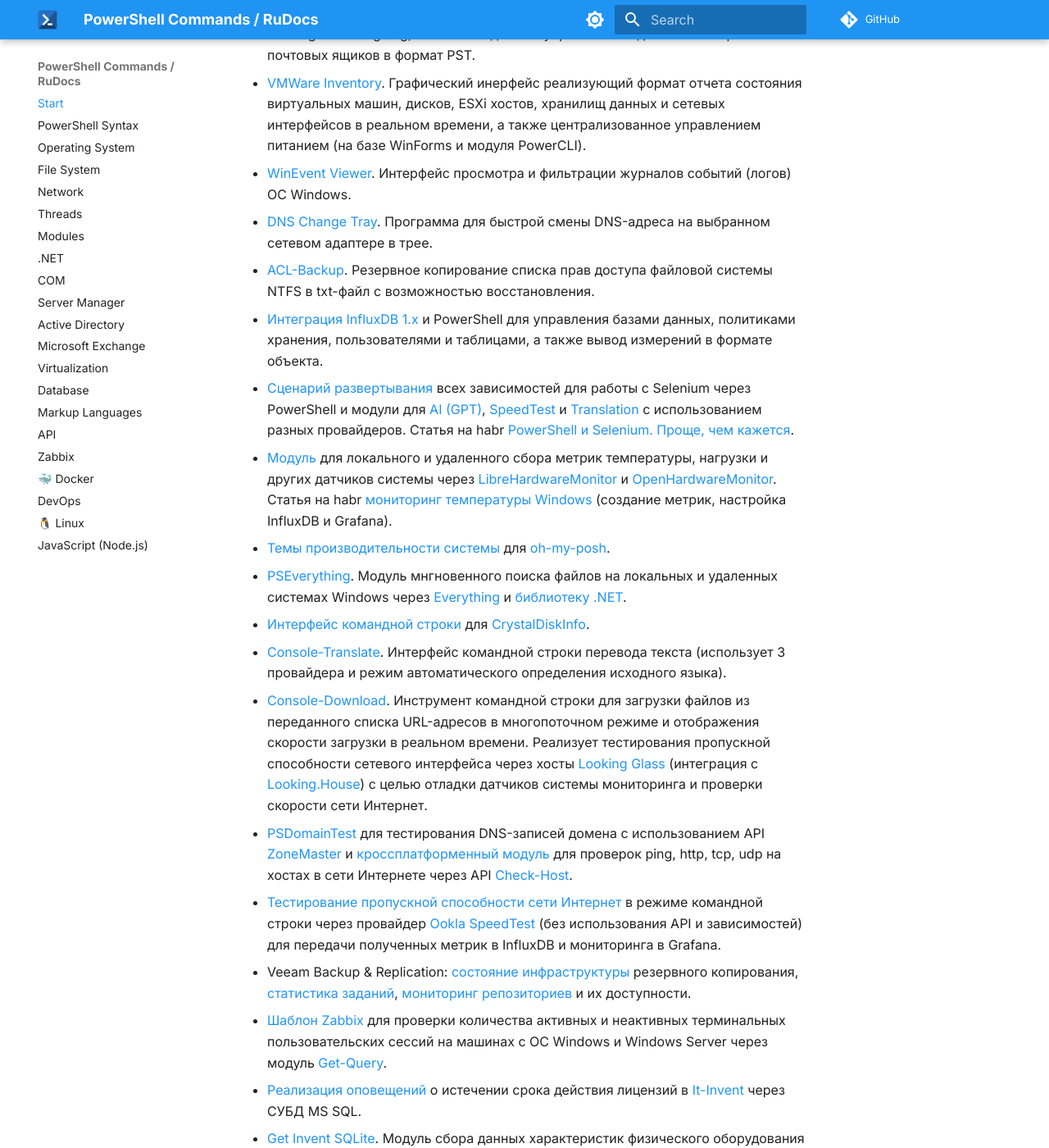
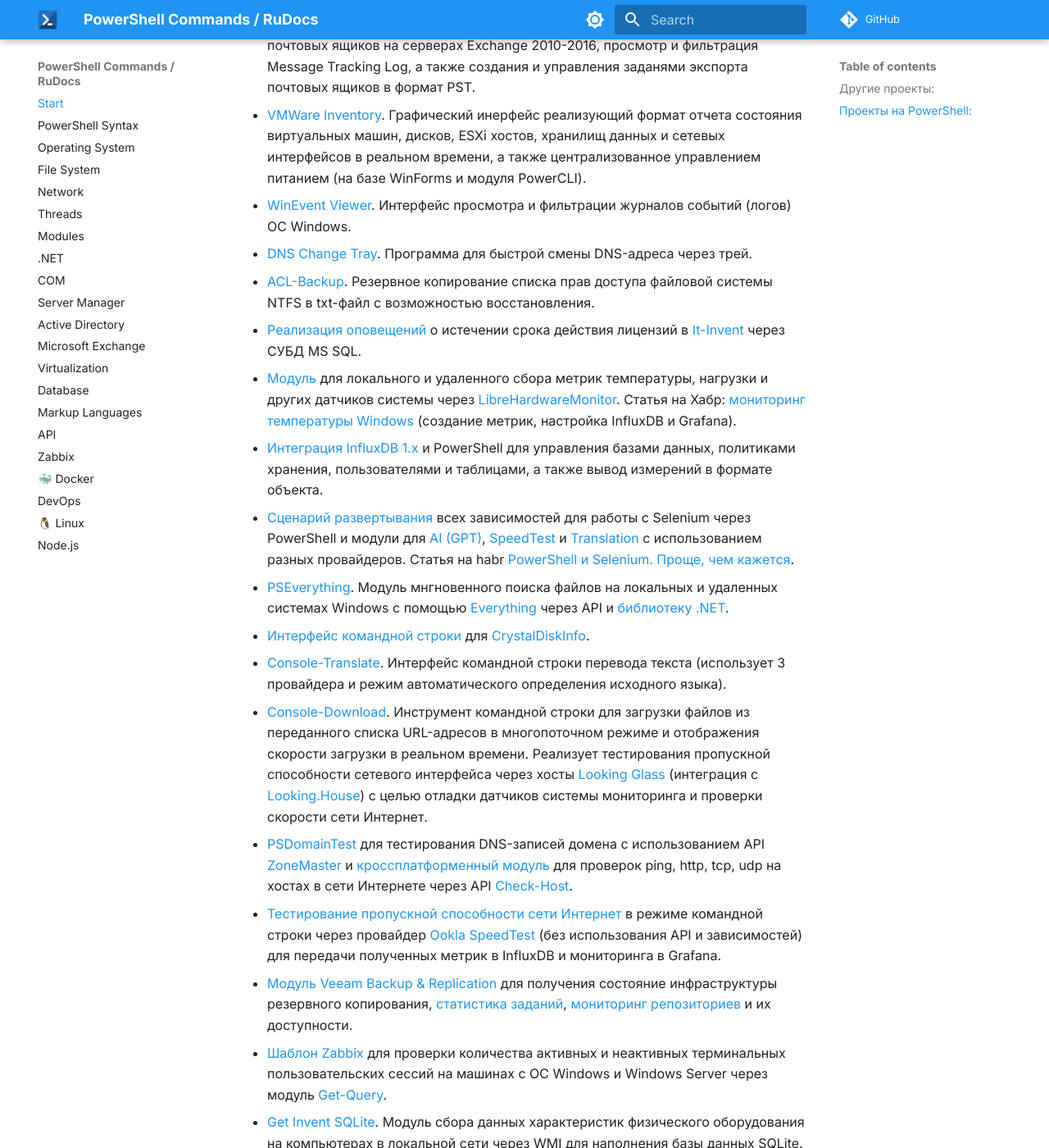
Before and after one commit to Lifailon/lifailon.github.io, an MkDocs documentation site: the page built from docs/index.md, in a window 1280 px wide and 1400 px high, scrolled down 2177 px. Shown: the whole window at 82% size. Built offline with MkDocs 1.6.1 and Material for MkDocs 9.7.7, drawn with Linux system fonts in a browser that asks for light colours; comment, search, counter and statistics services are not loaded; some of the changed text lies outside the part shown.

Commit message:
update syntax for node.js

```diff
--- a/docs/index.md
+++ b/docs/index.md
@@ -5,8 +5,8 @@
 
 <p align="center">
     <a href="Linux"><img title="Linux Commands"src="https://img.shields.io/badge/Linux_Commands-FCC624?style=for-the-badge&logo=linux&logoColor=black"></a>
-    <a href="Docker"><img title="Docker Commands"src="https://img.shields.io/badge/Docker_Commands-1271bb?style=for-the-badge&logo=docker&logoColor=black"></a>
-    <a href="https://github.com/Lifailon/rudocs"><img title="Node.js syntax"src="https://img.shields.io/badge/Node.js_Docs-7ab65f?style=for-the-badge&logo=node.js&logoColor=black"></a>
+    <a href="Docker"><img title="Docker Commands"src="https://img.shields.io/badge/Docker_Commands-2094f3?style=for-the-badge&logo=docker&logoColor=white"></a>
+    <a href="https://github.com/Lifailon/rudocs"><img title="Node.js syntax"src="https://img.shields.io/badge/Node.js_Docs-7ab65f?style=for-the-badge&logo=node.js&logoColor=white"></a>
 </p>
 
 <p align="center">
@@ -40,7 +40,7 @@
 
 ---
 
-Проекты на PowerShell:
+### Проекты на PowerShell:
 
 - [REST API и Web-сервер](https://github.com/Lifailon/WinAPI) (статья на [Хабр](https://habr.com/ru/articles/783022/)) для удаленного управления ОС Windows через браузер или REST-клиент (например, curl в Linux). Запуск и остановка служб и процессов, получение информации о системе, просмотр и фильтрация журналов событий (логов) в браузере и т.д.
 
@@ -58,19 +58,19 @@
 
 - [WinEvent Viewer](https://github.com/Lifailon/WinEvent-Viewer). Интерфейс просмотра и фильтрации журналов событий (логов) ОС Windows.
 
-- [DNS Change Tray](https://github.com/Lifailon/DNS-Change-Tray). Программа для быстрой смены DNS-адреса на выбранном сетевом адаптере в трее.
+- [DNS Change Tray](https://github.com/Lifailon/DNS-Change-Tray). Программа для быстрой смены DNS-адреса через трей.
 
 - [ACL-Backup](https://github.com/Lifailon/ACL-Backup). Резервное копирование списка прав доступа файловой системы NTFS в txt-файл с возможностью восстановления.
+
+- [Реализация оповещений](https://github.com/Lifailon/ITInvent-SQL-Alert) о истечении срока действия лицензий в [It-Invent](https://it-invent.ru) через СУБД MS SQL.
+
+- [Модуль](https://github.com/Lifailon/PowerShell.HardwareMonitor) для локального и удаленного сбора метрик температуры, нагрузки и других датчиков системы через [LibreHardwareMonitor](https://github.com/LibreHardwareMonitor/LibreHardwareMonitor). Статья на Хабр: [мониторинг температуры Windows](https://habr.com/ru/articles/793296) (создание метрик, настройка InfluxDB и Grafana).
 
 - [Интеграция InfluxDB 1.x](https://github.com/Lifailon/psinfluxdb) и PowerShell для управления базами данных, политиками хранения, пользователями и таблицами, а также вывод измерений в формате объекта.
 
 - [Сценарий развертывания](https://github.com/Lifailon/Deploy-Selenium) всех зависимостей для работы с Selenium через PowerShell и модули для [AI (GPT)](https://github.com/Lifailon/gpt-cli), [SpeedTest](https://github.com/Lifailon/Selenium-Modules/blob/rsa/Modules/Get-SpeedTest/Get-SpeedTest.psm1) и [Translation](https://github.com/Lifailon/Selenium-Modules/blob/rsa/Modules/Get-Translation/Get-Translation.psm1) с использованием разных провайдеров. Статья на habr [PowerShell и Selenium. Проще, чем кажется](https://habr.com/ru/articles/785538).
 
-- [Модуль](https://github.com/Lifailon/PowerShell.HardwareMonitor) для локального и удаленного сбора метрик температуры, нагрузки и других датчиков системы через [LibreHardwareMonitor](https://github.com/LibreHardwareMonitor/LibreHardwareMonitor) и [OpenHardwareMonitor](https://github.com/openhardwaremonitor/openhardwaremonitor). Статья на habr [мониторинг температуры Windows](https://habr.com/ru/articles/793296) (создание метрик, настройка InfluxDB и Grafana).
-
-- [Темы производительности системы](https://github.com/Lifailon/oh-my-posh-themes-performance) для [oh-my-posh](https://github.com/jandedobbeleer/oh-my-posh).
-
-- [PSEverything](https://github.com/Lifailon/PSEverything). Модуль мнгновенного поиска файлов на локальных и удаленных системах Windows через [Everything](https://www.voidtools.com) и [библиотеку .NET](https://github.com/dipique/everythingio).
+- [PSEverything](https://github.com/Lifailon/PSEverything). Модуль мнгновенного поиска файлов на локальных и удаленных системах Windows с помощью [Everything](https://www.voidtools.com) через API и [библиотеку .NET](https://github.com/dipique/everythingio).
 
 - [Интерфейс командной строки](https://github.com/Lifailon/CrystalDisk-Cli) для [CrystalDiskInfo](https://github.com/hiyohiyo/CrystalDiskInfo).
 
@@ -82,11 +82,9 @@
 
 - [Тестирование пропускной способности сети Интернет](https://github.com/Lifailon/Ookla-SpeedTest-API) в режиме командной строки через провайдер [Ookla SpeedTest](https://www.speedtest.net) (без использования API и зависимостей) для передачи полученных метрик в InfluxDB и мониторинга в Grafana.
 
-- Veeam Backup & Replication: [состояние инфраструктуры](https://github.com/Lifailon/Veeam-REStat) резервного копирования, [статистика заданий](https://github.com/Lifailon/Veeam-Job-Stat), [мониторинг репозиториев](https://github.com/Lifailon/Veeam-Rep-Stat) и их доступности.
+- [Модуль Veeam Backup & Replication](https://github.com/Lifailon/Veeam-REStat) для получения состояние инфраструктуры резервного копирования, [статистика заданий](https://github.com/Lifailon/Veeam-Job-Stat), [мониторинг репозиториев](https://github.com/Lifailon/Veeam-Rep-Stat) и их доступности.
 
 - [Шаблон Zabbix](https://github.com/Lifailon/Windows-User-Sessions) для проверки количества активных и неактивных терминальных пользовательских сессий на машинах с ОС Windows и Windows Server через модуль [Get-Query](https://github.com/Lifailon/Get-Query).
-
-- [Реализация оповещений](https://github.com/Lifailon/ITInvent-SQL-Alert) о истечении срока действия лицензий в [It-Invent](https://it-invent.ru) через СУБД MS SQL.
 
 - [Get Invent SQLite](https://github.com/Lifailon/Get-Invent-SQLite). Модуль сбора данных характеристик физического оборудования на компьютерах в локальной сети через WMI для наполнения базы данных SQLite.
 
@@ -94,8 +92,8 @@
 
 - [RDCMan-LDAP](https://github.com/Lifailon/RDCMan-LDAP). Интеграция списка всех компьютеров с текущего месторасположением в доменной структуре из Active Directory.
 
-- [ConvertTo-Base64](https://github.com/Lifailon/ConvertTo-Base64). Конвертация текста и изображений в формат Base64.
+- [Темы производительности системы](https://github.com/Lifailon/oh-my-posh-themes-performance) для [oh-my-posh](https://github.com/jandedobbeleer/oh-my-posh).
 
-- [Браузер классов WMI](https://github.com/Lifailon/WMI-Class-Viewer).
+- [Простой браузер классов WMI](https://github.com/Lifailon/WMI-Class-Viewer).
 
 #
--- a/mkdocs.yml
+++ b/mkdocs.yml
@@ -24,7 +24,7 @@
   - 🐳 Docker: Docker/index.md
   - DevOps: DevOps/index.md
   - 🐧 Linux: Linux/index.md
-  - JavaScript (Node.js): Node.js/index.md
+  - Node.js: Node.js/index.md
 
   # alternate:
   #   - name: Русский
```
Also changed, not shown: other parts of docs/index.md (+3 -3 lines).
